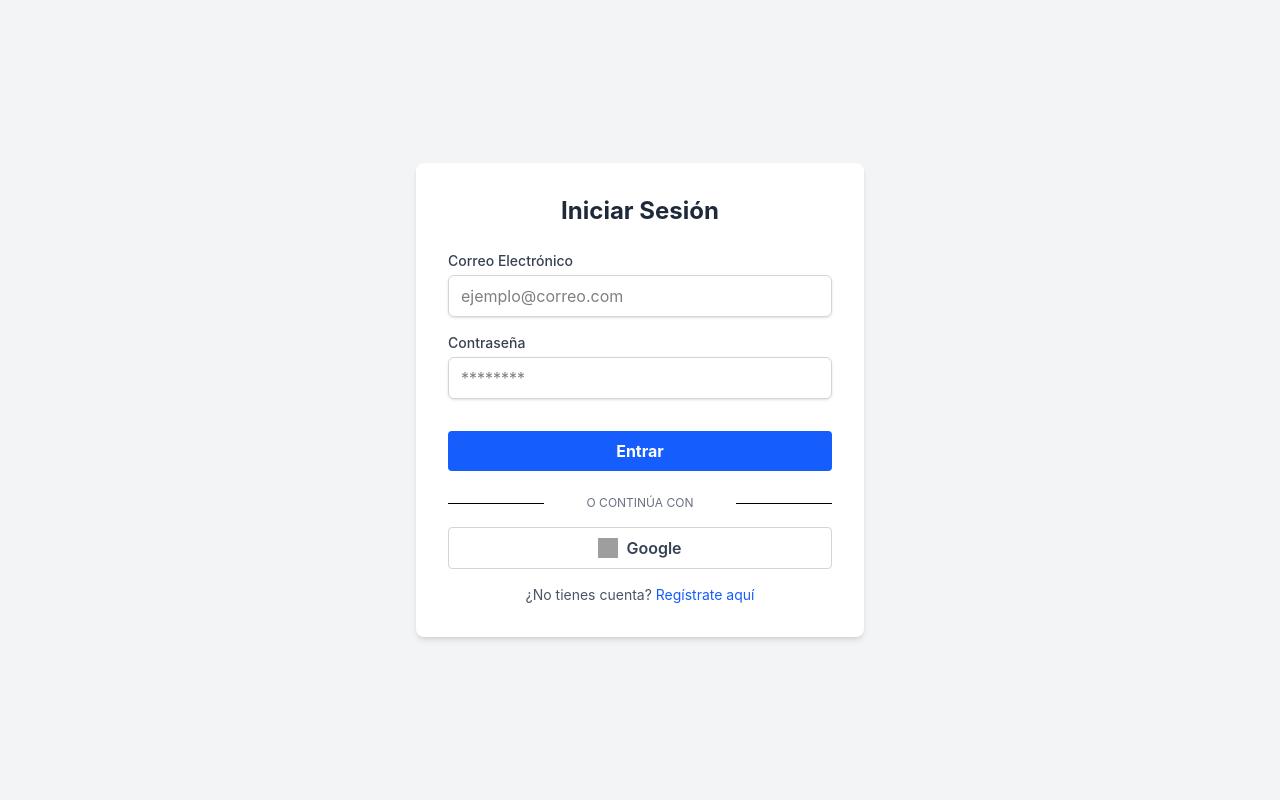
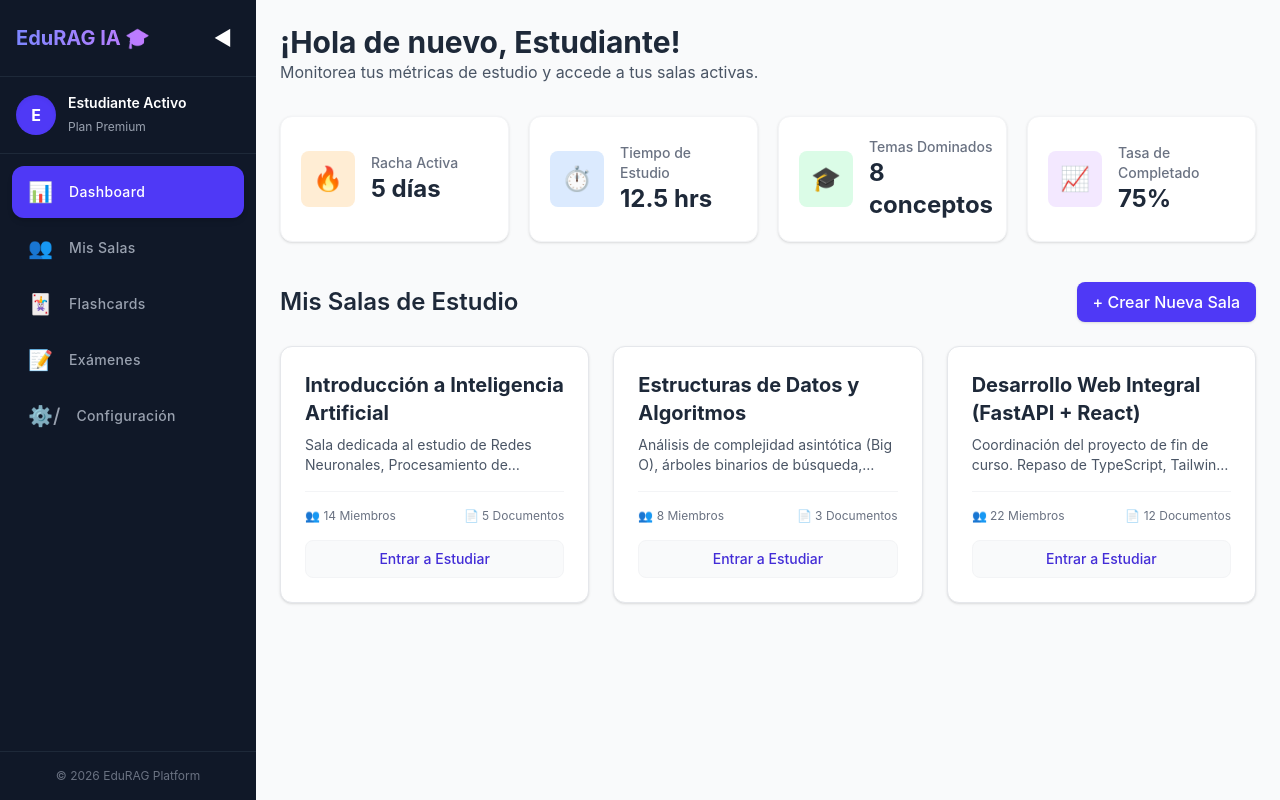
Before and after one commit to chinoFFF/Studybuddy-front, a React (Vite) app: page /dashboard in a window 1280 px wide. Before the commit this address led to /login. Built offline with nearby package versions, Linux system fonts and the light colour scheme; grey boxes are pictures that could not be loaded.

Commit message:
Refatorizacion del sidebar

```diff
--- a/src/App.tsx
+++ b/src/App.tsx
@@ -5,7 +5,7 @@ import './styles/auth.css';
 import './App.css';
 import { ProtectedRoute } from './layouts/ProtectedRoute';
 import { StudentDashboard } from './pages/StudentDashboard';
-//import { Sidebar } from './components/sidebar';
+import { Sidebar } from './components/sidebar';
 import { PublicRoute } from './layouts/PublicRoute';
 import { CatchAllRoute } from './layouts/CatchAllRoute';
 
@@ -18,7 +18,18 @@ function App() {
             <Route path="/" element={<Navigate to="/login" replace />} />
             {/*RUTAS PRIVADAS*/}
             <Route element={<ProtectedRoute />}>
-              <Route path="/dashboard" element={<StudentDashboard />} />
+              <Route path="/sidebar" element={<Sidebar />} />
+              <Route
+                path="/dashboard"
+                element={
+                  <div className="flex min-h-screen w-full">
+                    <Sidebar />
+                    <div className="flex-1 min-w-0">
+                      <StudentDashboard />
+                    </div>
+                  </div>
+                }
+              />
             </Route>
 
             {/*RUTAS PÚBLICAS*/}
--- a/src/utils/auth.ts
+++ b/src/utils/auth.ts
@@ -1,4 +1,4 @@
 export const checkAuth = (): boolean => {
   // aqui va logica del back real pero lo tamos simulando
-  return false;
+  return true;
 };
```
